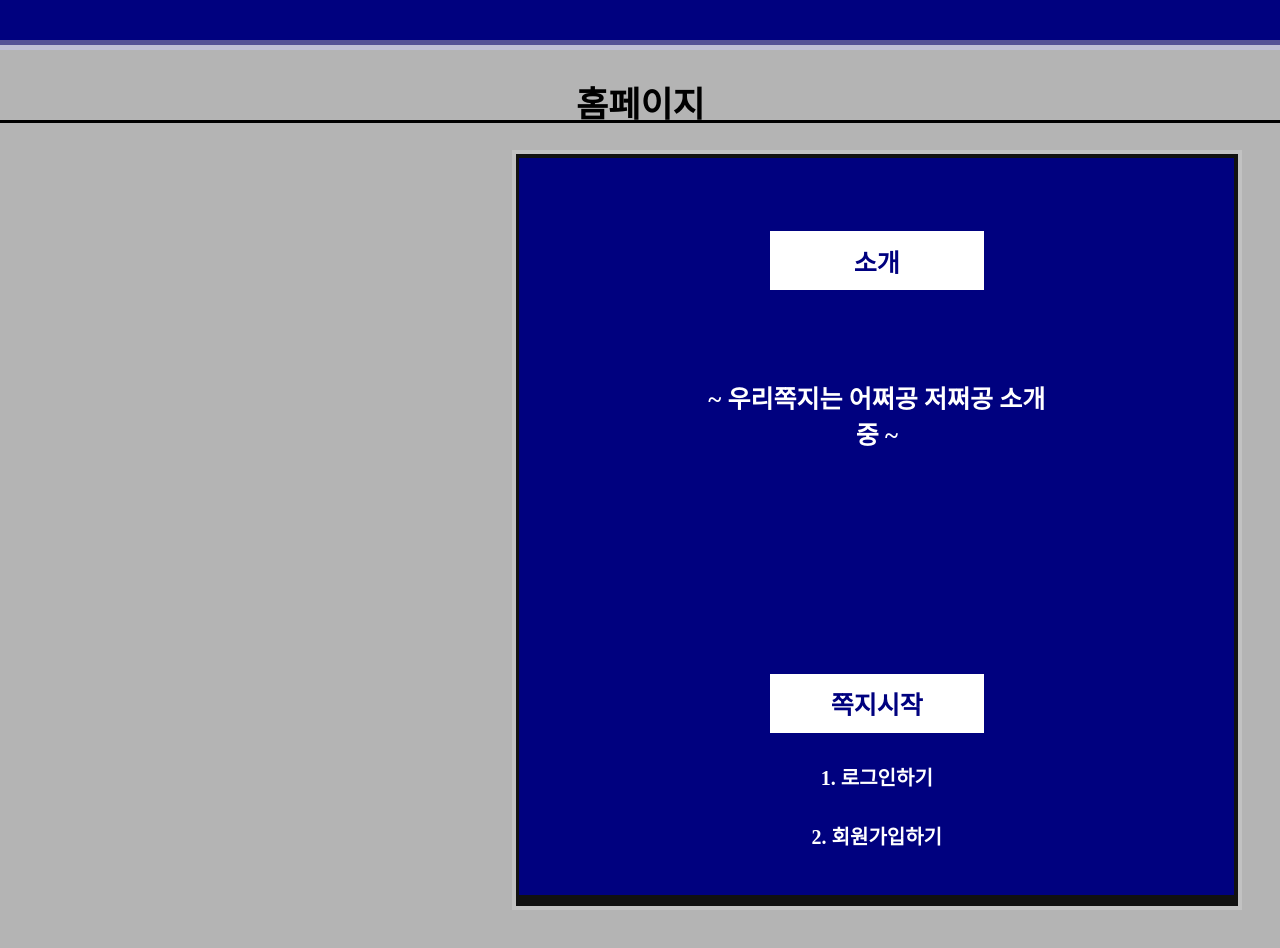
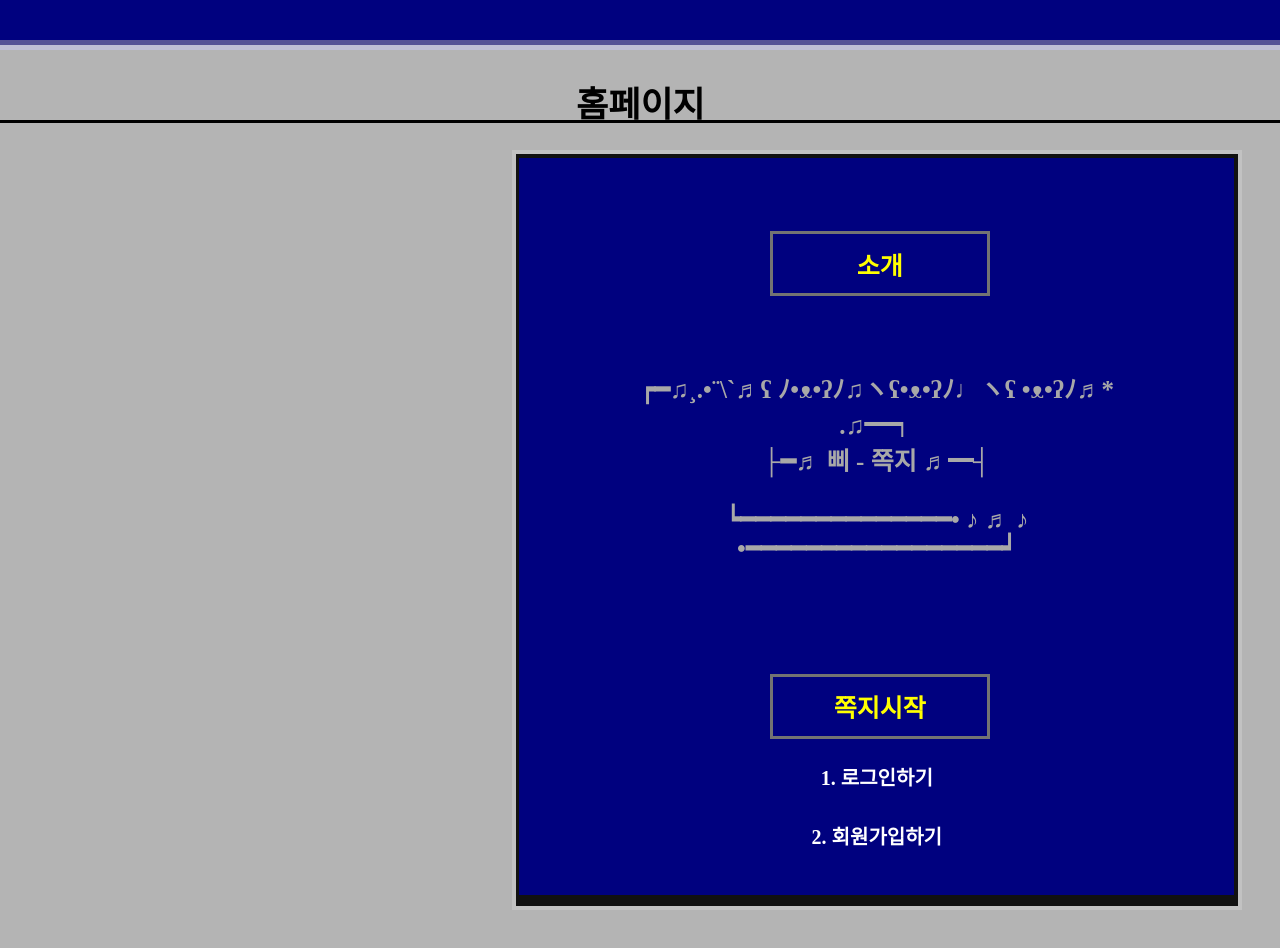
Before and after one commit to hanaxauay/BottleProject, a React (Create React App) app: page / in a window 1280 px wide. Built offline with nearby package versions, Linux system fonts and the light colour scheme; no server answers; a web font is replaced by a local one.

Commit message:
pc 디자인 수정해봄
pc 디자인 수정해봄

```diff
--- a/src/pages/Home.jsx
+++ b/src/pages/Home.jsx
@@ -1,12 +1,19 @@
-import {Link} from "react-router-dom";
-
-
+import { Link } from "react-router-dom";
 
 export default function Home() {
   return (
     <div className="homeComponent">
       <div className="category_box1">소개</div>
-            <div className="text_main">~ 우리쪽지는 어쩌공 저쩌공 소개중 ~</div>
+      <div className="text_main">
+        <br />
+        ┍━♫¸.•¨\`♬ʕ ﾉ•ᴥ•ʔﾉ♫ヽʕ•ᴥ•ʔﾉ♩ヽʕ •ᴥ•ʔﾉ♬* .♫━┑
+        <br />
+        ├━♬ 삐 - 쪽지 ♬━┤
+        <br />
+        <br />
+        ┕━━━━━━━━━━━━━━• ♪ ♬ ♪ •━━━━━━━━━━━━━━━━━┙
+      </div>
+
       <div className="category_box2">쪽지시작</div>
       <button className="login_btn">
         <Link to="/login" className="login">
--- a/src/style/m-mypage.scss
+++ b/src/style/m-mypage.scss
@@ -93,7 +93,7 @@
     font-size: auto;
     font-weight: bold;
     font-family: "DungGeunMo", sans-serif;
-    color: white;
+    color: yellow;
   }
 
   .mid .textarea .welcomeMsg {
--- a/src/style/main.scss
+++ b/src/style/main.scss
@@ -278,8 +278,8 @@
       top: 10%;
       height: 8%;
       width: 30%;
-      background-color: #ffffff;
-      color: #00017F;
+      background-color: transparent;
+      color: yellow;
       font-size: 25px;
       font-family: "DungGeunMo";
       font-weight: bold;
@@ -287,14 +287,16 @@
       justify-content: center; /* 가로 중앙 정렬 */
       align-items: center; /* 세로 중앙 정렬 */
       z-index: 3;
+      border: 3px solid #737373;
     }
 
     .text_main {
       position: absolute;
-      left: 25%;
-      width: 50%;
-      top: 30%;
-      color: #ffffff;
+      left: 15%;
+      width: 70%;
+      height: 40%;
+      top: 20%;
+      color: #a8a8a8;
       font-size: 25px;
       font-family: "DungGeunMo";
       font-weight: bold;
@@ -302,6 +304,7 @@
       justify-content: center; /* 가로 중앙 정렬 */
       align-items: center; /* 세로 중앙 정렬 */
       z-index: 4;
+
 
     }
 
@@ -311,8 +314,8 @@
       top: 70%;
       height: 8%;
       width: 30%;
-      background-color: #ffffff;
-      color: #00017F;
+      background-color: transparent;
+      color: yellow;
       font-size: 25px;
       font-family: "DungGeunMo";
       font-weight: bold;
@@ -320,6 +323,7 @@
       justify-content: center; /* 가로 중앙 정렬 */
       align-items: center; /* 세로 중앙 정렬 */
       z-index: 5;
+      border: 3px solid #737373;
     }
 
     .login_btn {
@@ -341,11 +345,13 @@
       .login {
         text-decoration: none;
         color: #ffffff;
+
+      &:hover {
+        background-color: yellow; /* 마우스 올렸을 때 배경색을 노란색으로 변경 */
+        border-radius: 3px;
+        color: black;
       }
-
-      .login:hover {
-        color: #666;
-      }
+    }
     }
 
     .center_content {
@@ -371,11 +377,16 @@
       .register {
         text-decoration: none;
         color: #ffffff;
+
+
+
+        &:hover {
+          background-color: yellow; /* 마우스 올렸을 때 배경색을 노란색으로 변경 */
+          border-radius: 3px;
+          color: black;
+        }
       }
 
-      .register:hover {
-        color: #666;
-      }
     }
 
   }
```
Also changed, not shown: src/App.js (+6 -7 lines), src/pages/m-Register.jsx (+42 -23 lines), src/style/m-register.scss (+19 -18 lines). Lines whose indentation alone changed are shown as unchanged.
